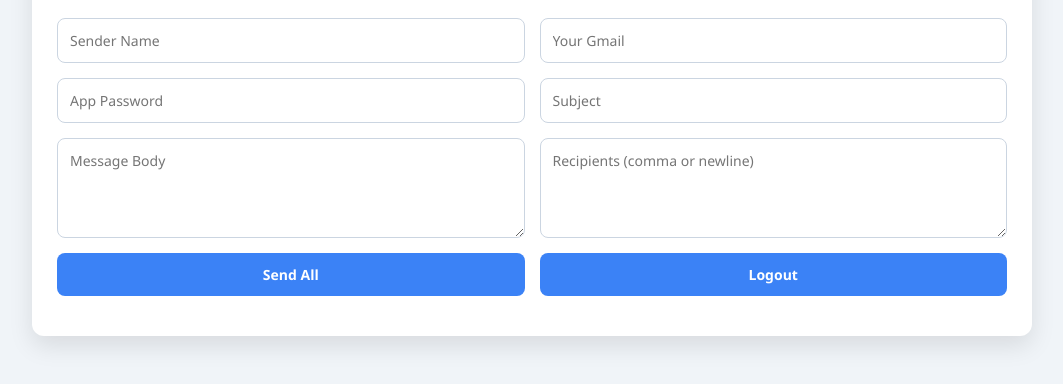
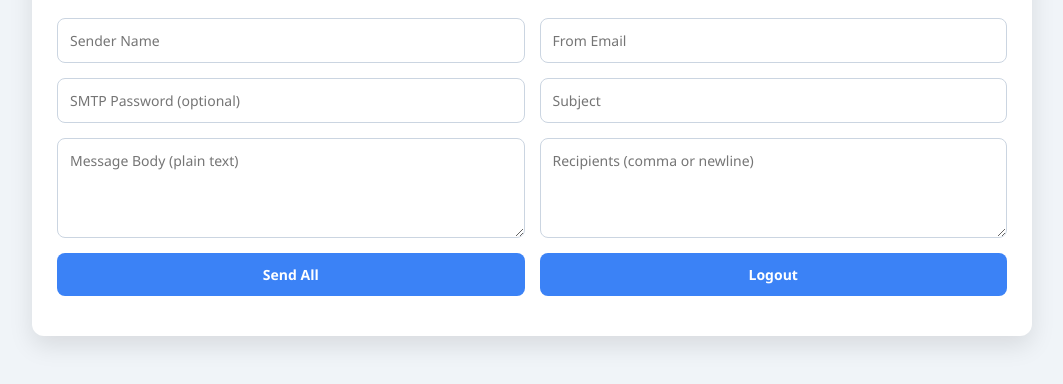
Before and after one commit to rnfyatendra-lab/Nortonservices8822, a website: page public/launcher.html in a window 1280 px wide. Shown: the part 262-646 px from the top of the page, without its empty margins (108-1171 px from the left). Drawn offline with Linux system fonts and the light colour scheme.

Commit message:
Update launcher.html

```diff
--- a/public/launcher.html
+++ b/public/launcher.html
@@ -1,23 +1,19 @@
 <!doctype html>
-<html lang="en">
-<head>
-<meta charset="utf-8">
-<title>Fast Mail Launcher</title>
-<link rel="stylesheet" href="style.css">
-</head>
+<html>
+<head><meta charset="utf-8"><title>Launcher</title><link rel="stylesheet" href="style.css"></head>
 <body>
 <div class="form-grid">
   <h2>📧 Fast Mail Launcher</h2>
   <div class="grid-row">
     <input id="senderName" placeholder="Sender Name">
-    <input id="email" placeholder="Your Gmail">
+    <input id="email" placeholder="From Email">
   </div>
   <div class="grid-row">
-    <input id="pass" type="password" placeholder="App Password">
+    <input id="pass" type="password" placeholder="SMTP Password (optional)">
     <input id="subject" placeholder="Subject">
   </div>
   <div class="grid-row">
-    <textarea id="message" placeholder="Message Body"></textarea>
+    <textarea id="message" placeholder="Message Body (plain text)"></textarea>
     <textarea id="recipients" placeholder="Recipients (comma or newline)"></textarea>
   </div>
   <div class="grid-row">
```
